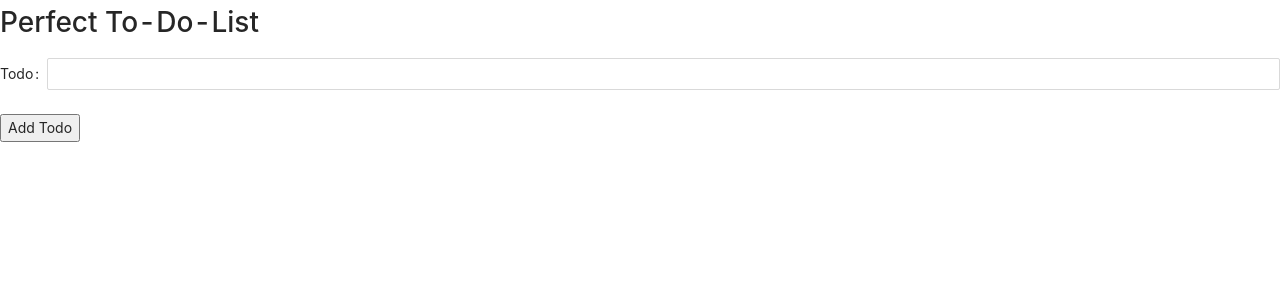
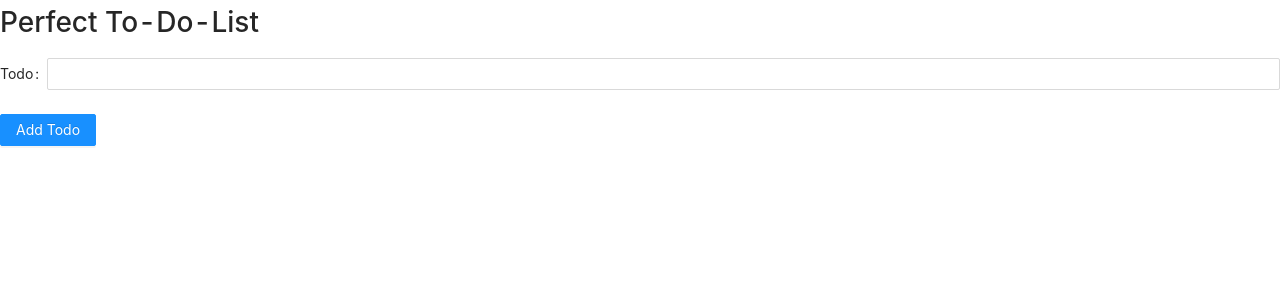
Before and after one commit to lebrancconvas/Perfect-ToDoList, a React (Create React App) app in the folder client/: page / in a window 1280 px wide. Shown: the top 300 px of the page. Built offline with nearby package versions, Linux system fonts and the light colour scheme.

Commit message:
💄 Add Ant Design to Homepage UI.

```diff
--- a/client/src/pages/Homepage.tsx
+++ b/client/src/pages/Homepage.tsx
@@ -25,9 +25,9 @@ const Homepage = () => {
 				<Form.Item label="Todo" name="todo">
 					<Input />
 				</Form.Item>
-				<button type="submit">
+				<Button htmlType="submit" type="primary">
 					Add Todo
-				</button>
+				</Button>
 			</Form>
 		</div>
 	);
```
